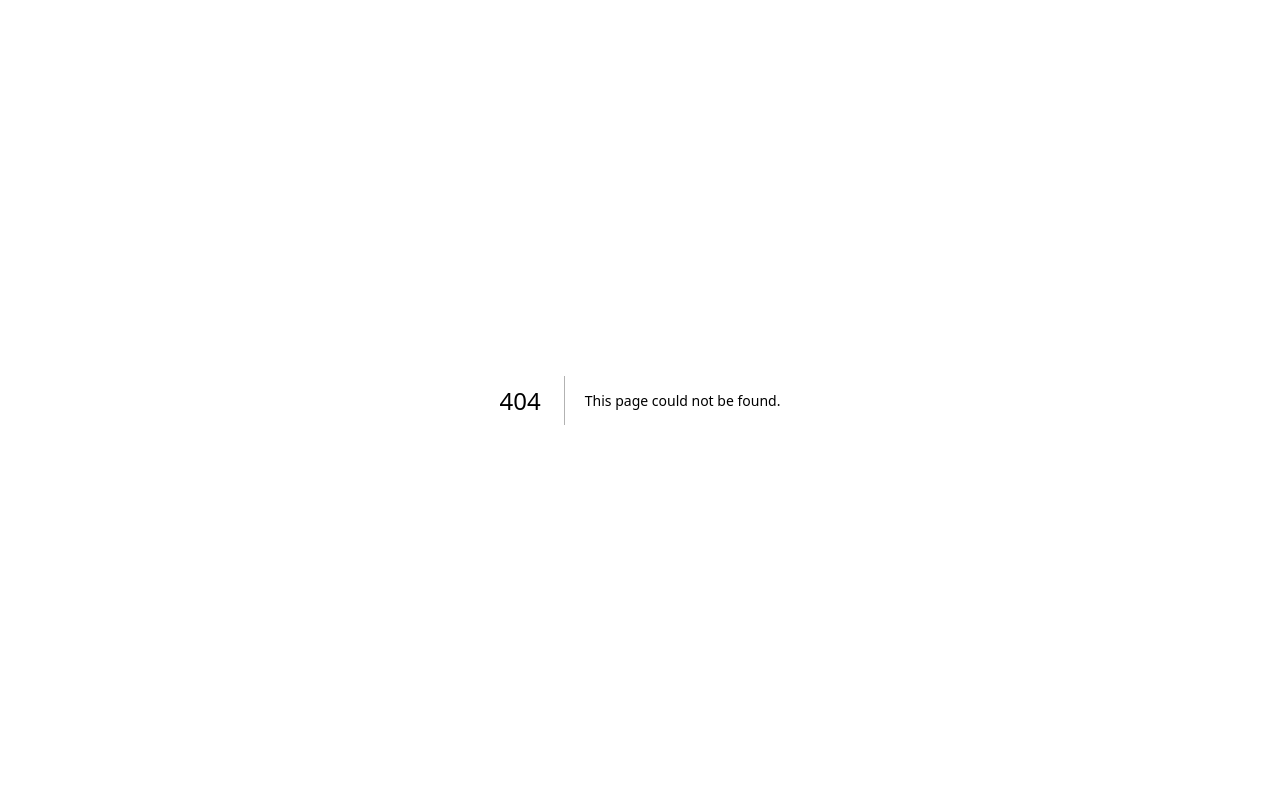
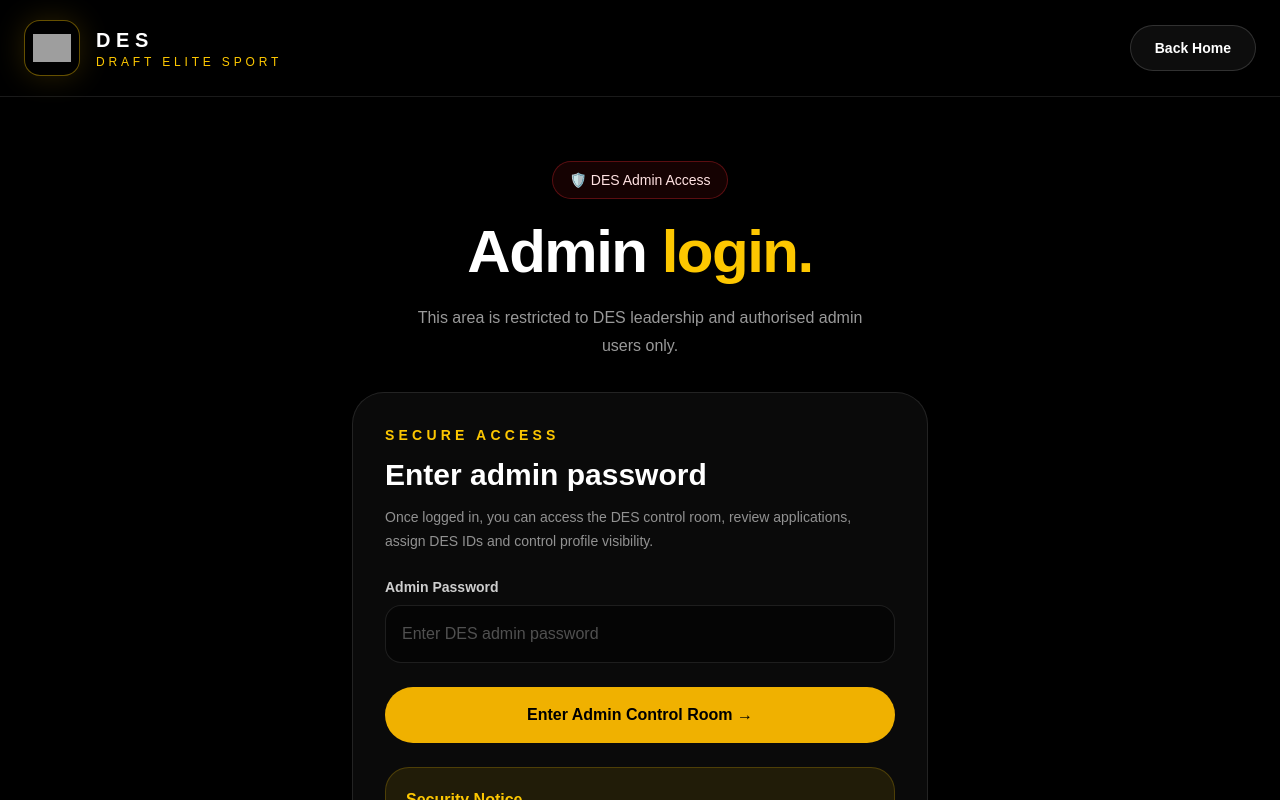
Before and after one commit to milton-992/des-connect, a Next.js app: page /admin/login in a window 1280 px wide. Before the commit this address had no page. Shown: the top 800 px of the page. Built offline with nearby package versions, Linux system fonts and the light colour scheme; grey boxes are pictures that could not be loaded.

Commit message:
Protect admin area with login

```diff
--- /dev/null
+++ b/src/app/admin/login/actions.js
@@ -0,0 +1,42 @@
+"use server";
+
+import { cookies } from "next/headers";
+import { redirect } from "next/navigation";
+
+export async function adminLogin(formData) {
+  const password = formData.get("password");
+
+  if (!password) {
+    redirect("/admin/login?error=missing");
+  }
+
+  if (password !== process.env.ADMIN_PASSWORD) {
+    redirect("/admin/login?error=invalid");
+  }
+
+  const cookieStore = await cookies();
+
+  cookieStore.set("des_admin_auth", "true", {
+    httpOnly: true,
+    secure: process.env.NODE_ENV === "production",
+    sameSite: "lax",
+    path: "/",
+    maxAge: 60 * 60 * 8,
+  });
+
+  redirect("/admin");
+}
+
+export async function adminLogout() {
+  const cookieStore = await cookies();
+
+  cookieStore.set("des_admin_auth", "", {
+    httpOnly: true,
+    secure: process.env.NODE_ENV === "production",
+    sameSite: "lax",
+    path: "/",
+    maxAge: 0,
+  });
+
+  redirect("/admin/login");
+}
--- /dev/null
+++ b/src/app/admin/login/page.js
@@ -0,0 +1,126 @@
+import { adminLogin } from "./actions";
+
+export default async function AdminLoginPage({ searchParams }) {
+  const params = await searchParams;
+  const error = params?.error;
+
+  return (
+    <main className="min-h-screen bg-black text-white">
+      <div className="fixed inset-0 -z-10 bg-[radial-gradient(circle_at_top_left,rgba(180,20,20,0.35),transparent_35%),radial-gradient(circle_at_top_right,rgba(234,179,8,0.2),transparent_30%),linear-gradient(180deg,#050505,#000)]" />
+
+      <header className="border-b border-white/10 bg-black/70 backdrop-blur">
+        <div className="mx-auto flex max-w-7xl items-center justify-between px-6 py-5">
+          <a href="/" className="flex items-center gap-4">
+            <div className="grid h-14 w-14 place-items-center rounded-2xl border border-yellow-400/40 bg-black p-2 shadow-[0_0_30px_rgba(234,179,8,0.18)]">
+              <img
+                src="/des-logo.png"
+                alt="Draft Elite Sport logo"
+                className="h-full w-full object-contain"
+              />
+            </div>
+
+            <div>
+              <p className="text-xl font-black tracking-[0.28em]">DES</p>
+              <p className="text-xs uppercase tracking-[0.32em] text-yellow-400">
+                Draft Elite Sport
+              </p>
+            </div>
+          </a>
+
+          <a
+            href="/"
+            className="rounded-full border border-white/15 bg-white/5 px-6 py-3 text-sm font-bold text-white hover:bg-white/10"
+          >
+            Back Home
+          </a>
+        </div>
+      </header>
+
+      <section className="mx-auto flex min-h-[75vh] max-w-7xl items-center justify-center px-6 py-16">
+        <div className="w-full max-w-xl">
+          <div className="mb-8 text-center">
+            <div className="mb-6 inline-flex items-center gap-2 rounded-full border border-red-500/30 bg-red-950/30 px-4 py-2 text-sm text-red-100">
+              🛡️ DES Admin Access
+            </div>
+
+            <h1 className="text-5xl font-black leading-[0.95] tracking-tight md:text-6xl">
+              Admin <span className="text-yellow-400">login.</span>
+            </h1>
+
+            <p className="mx-auto mt-6 max-w-md text-base leading-7 text-white/60">
+              This area is restricted to DES leadership and authorised admin
+              users only.
+            </p>
+          </div>
+
+          <form
+            action={adminLogin}
+            className="rounded-[2rem] border border-white/10 bg-white/[0.04] p-6 shadow-2xl md:p-8"
+          >
+            <div className="mb-6">
+              <p className="text-sm font-bold uppercase tracking-[0.3em] text-yellow-400">
+                Secure Access
+              </p>
+
+              <h2 className="mt-3 text-3xl font-black">Enter admin password</h2>
+
+              <p className="mt-3 text-sm leading-6 text-white/55">
+                Once logged in, you can access the DES control room, review
+                applications, assign DES IDs and control profile visibility.
+              </p>
+            </div>
+
+            {error === "invalid" && (
+              <div className="mb-5 rounded-[1.25rem] border border-red-500/30 bg-red-950/30 p-4">
+                <p className="font-black text-red-100">Invalid password</p>
+                <p className="mt-1 text-sm text-red-100/75">
+                  Please check the admin password and try again.
+                </p>
+              </div>
+            )}
+
+            {error === "missing" && (
+              <div className="mb-5 rounded-[1.25rem] border border-red-500/30 bg-red-950/30 p-4">
+                <p className="font-black text-red-100">Password required</p>
+                <p className="mt-1 text-sm text-red-100/75">
+                  Please enter the DES admin password.
+                </p>
+              </div>
+            )}
+
+            <label className="mb-2 block text-sm font-bold text-white/80">
+              Admin Password
+            </label>
+
+            <input
+              name="password"
+              type="password"
+              placeholder="Enter DES admin password"
+              className="w-full rounded-2xl border border-white/10 bg-black/50 px-4 py-4 text-white placeholder:text-white/30 outline-none focus:border-yellow-400"
+            />
+
+            <button
+              type="submit"
+              className="mt-6 w-full rounded-full bg-yellow-500 px-8 py-4 text-center font-black text-black hover:bg-yellow-400"
+            >
+              Enter Admin Control Room →
+            </button>
+
+            <div className="mt-6 rounded-[1.5rem] border border-yellow-400/20 bg-yellow-400/10 p-5">
+              <p className="font-black text-yellow-400">Security Notice</p>
+              <p className="mt-2 text-sm leading-6 text-white/70">
+                This is the first admin protection layer. Later, this can be
+                upgraded to full Supabase Auth with user accounts and role-based
+                access.
+              </p>
+            </div>
+          </form>
+        </div>
+      </section>
+
+      <footer className="border-t border-white/10 px-6 py-8 text-center text-sm text-white/45">
+        © {new Date().getFullYear()} Draft Elite Sport. Admin Login.
+      </footer>
+    </main>
+  );
+}
--- /dev/null
+++ b/src/proxy.js
@@ -0,0 +1,25 @@
+import { NextResponse } from "next/server";
+
+export function proxy(request) {
+  const { pathname } = request.nextUrl;
+
+  const isAdminRoute = pathname.startsWith("/admin");
+  const isLoginRoute = pathname.startsWith("/admin/login");
+
+  if (!isAdminRoute || isLoginRoute) {
+    return NextResponse.next();
+  }
+
+  const isLoggedIn = request.cookies.get("des_admin_auth")?.value === "true";
+
+  if (!isLoggedIn) {
+    const loginUrl = new URL("/admin/login", request.url);
+    return NextResponse.redirect(loginUrl);
+  }
+
+  return NextResponse.next();
+}
+
+export const config = {
+  matcher: ["/admin/:path*"],
+};
```
Also changed, not shown: src/app/admin/actions.js (+3 -6 lines).
